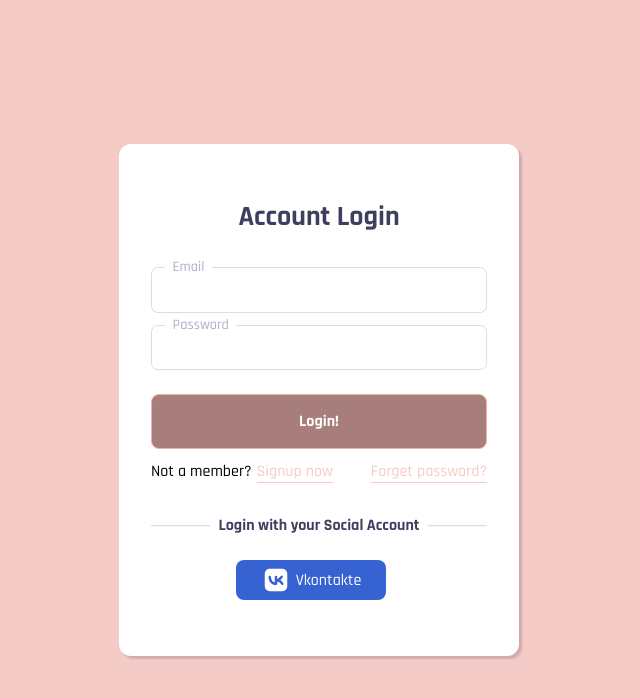
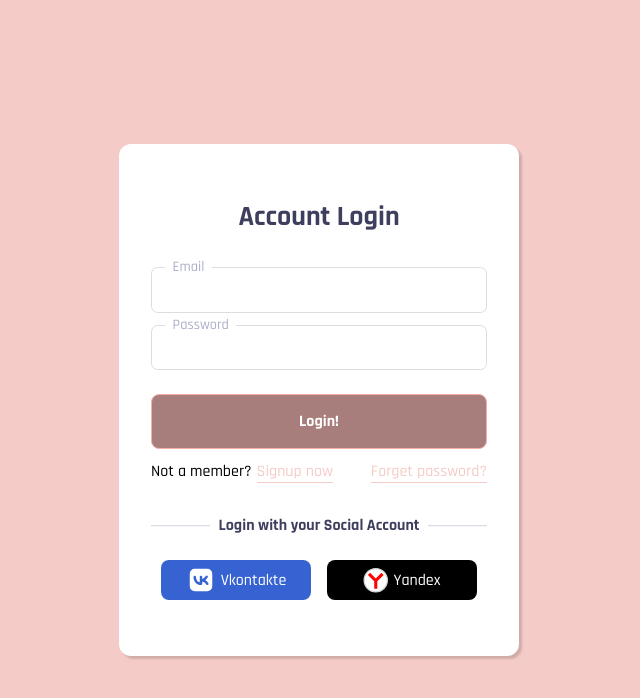
Before and after one commit to harr1er23/react-pocket-dictionary, a React (Create React App) app: page /auth in a window 1280 px wide. Shown: the top 698 px of the page, without its empty margins (321-961 px from the left). Built offline with nearby package versions, Linux system fonts and the light colour scheme.

Commit message:
fix vk auth

```diff
--- a/src/components/Login/index.tsx
+++ b/src/components/Login/index.tsx
@@ -16,24 +16,6 @@ import { setUser } from "../../store/user/userSlice";
 type LoginProps = {
   setIsLogin: React.Dispatch<React.SetStateAction<boolean>>;
 };
-
-// type VkUserProps = {
-//   payload: {
-//     auth: number;
-//     token: string;
-//     ttl: number;
-//     type: string;
-//     user: {
-//       id: number;
-//       first_name: string;
-//       last_name: string;
-//       avatar: string;
-//       phone: string;
-//     };
-//     uuid: string;
-//     oauthProvider?: string;
-//   };
-// };
 
 type LoginForm = {
   email: string;
@@ -178,9 +160,9 @@ const Login: React.FC<LoginProps> = ({ setIsLogin }) => {
             </Link>
           </li>
           <li>
-            {/* <a href="#" className="twitter">
+            <a href="#" className="twitter">
               <YandexIco /> Yandex
-            </a> */}
+            </a>
           </li>
         </ul>
       </div>
```
